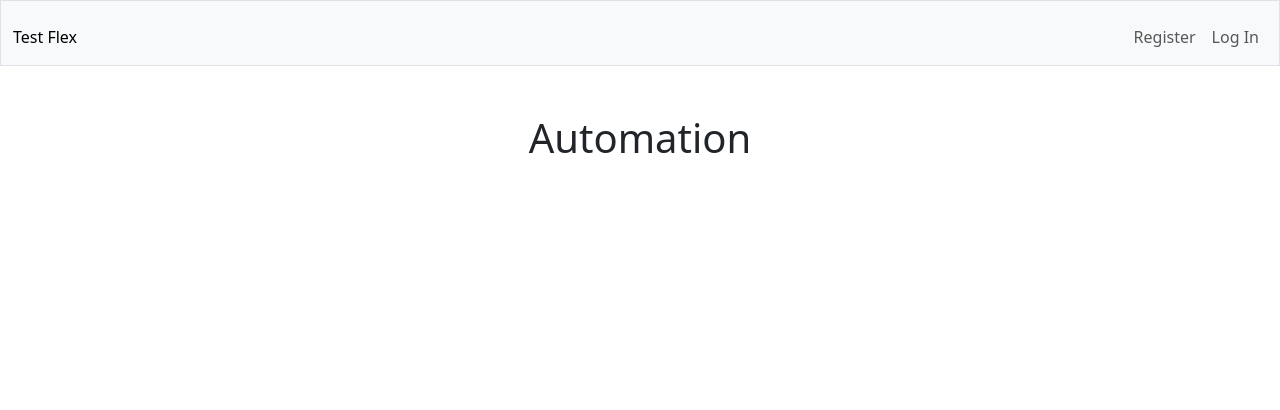
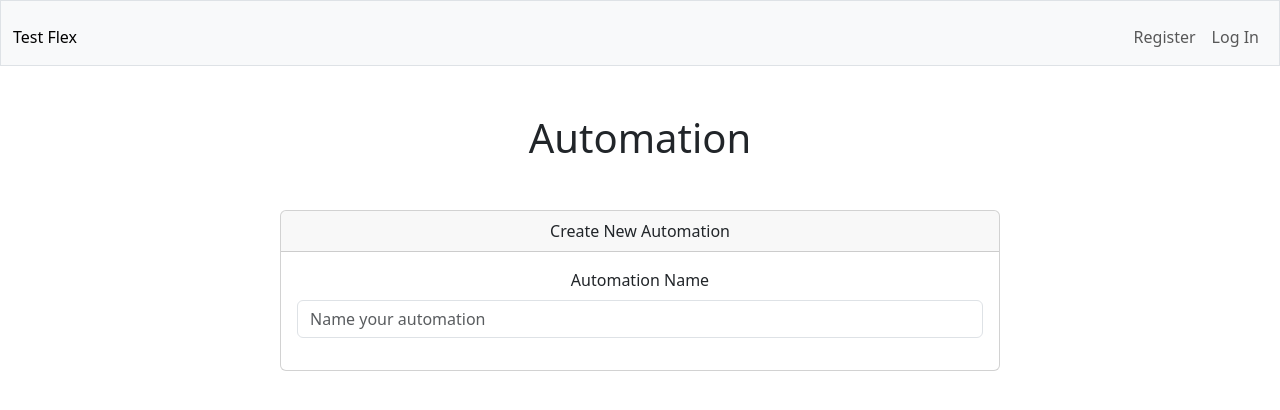
Before and after one commit to quantumGrail/testFlex, a Flask app: page /automation in a window 1280 px wide. Shown: the top 410 px of the page. Run offline with Flask 3, Linux system fonts and the light colour scheme; some libraries are stand-ins or nearby versions.

Commit message:
Create card for quick automation

```diff
--- a/application/templates/automation.html
+++ b/application/templates/automation.html
@@ -8,4 +8,21 @@
 <div class="container">
     <h1>Automation</h1>
 </div>
+<div class="container">
+    <div class="row justify-content-center mt-5">
+        <div class="col-md-8">
+            <div class="card">
+                <div class="card-header">Create New Automation</div>
+                <div class="card-body">
+                    <form method="POST" action="/new_automation">
+                        <div class="mb-3">
+                            <label for="name" class="form-label">Automation Name</label>
+                            <input type="text" class="form-control" id="name" name="name" placeholder="Name your automation">
+                        </div>
+                    </form>
+                </div>
+            </div>
+        </div>
+    </div>
+</div>
 {% endblock %}
--- a/application/templates/results.html
+++ b/application/templates/results.html
@@ -7,5 +7,6 @@
 {% block content %}
 <div class="container">
     <h1>Results</h1>
+    <i>Coming soon!</i>
 </div>
 {% endblock %}
```
Also changed, not shown: README.md, 2 other files.
